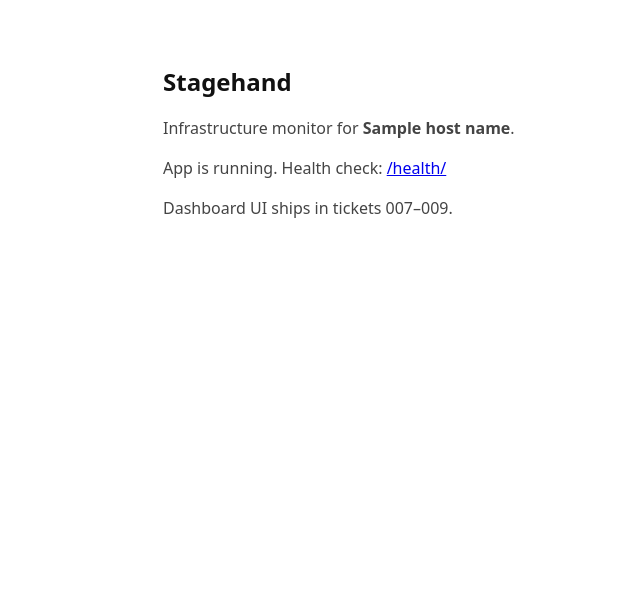
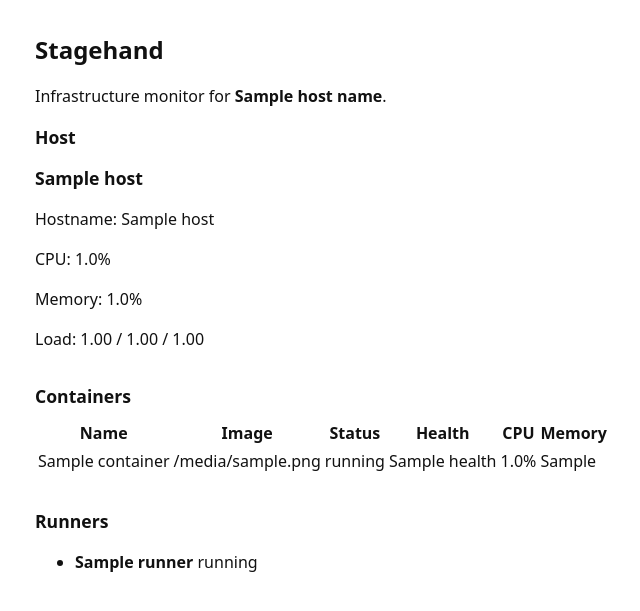
Before and after one commit to travisprol0/stagehand, a Django app: template monitor/templates/monitor/index.html in a window 1280 px wide. Shown: the top 611 px of the page, without its empty margins (157-797 px from the left). Run offline with Django 5.2, Linux system fonts and the light colour scheme; tables that the repository leaves empty hold one stand-in row (values such as "Sample post"); the template is opened without the code that fills it: values that come from a table or form of the project are taken from there, most other values are stand-ins (such as "Sample title", 1, 10 or a date in 2020).

Commit message:
view fragments

```diff
--- /dev/null
+++ b/monitor/templates/monitor/fragments/container_row.html
@@ -0,0 +1,8 @@
+<tr id="container-row-{{ container.pk }}">
+  <td>{{ container.name }}</td>
+  <td>{{ container.image }}</td>
+  <td>{{ container.status }}</td>
+  <td>{{ container.health }}</td>
+  <td>{% if container.cpu_percent is not None %}{{ container.cpu_percent|floatformat:1 }}%{% else %}—{% endif %}</td>
+  <td>{% if container.memory_bytes is not None %}{{ container.memory_bytes }}{% else %}—{% endif %}</td>
+</tr>
--- /dev/null
+++ b/monitor/templates/monitor/fragments/container_table.html
@@ -0,0 +1,23 @@
+<div id="container-table">
+  {% if containers %}
+    <table>
+      <thead>
+        <tr>
+          <th>Name</th>
+          <th>Image</th>
+          <th>Status</th>
+          <th>Health</th>
+          <th>CPU</th>
+          <th>Memory</th>
+        </tr>
+      </thead>
+      <tbody>
+        {% for container in containers %}
+          {% include "monitor/fragments/container_row.html" %}
+        {% endfor %}
+      </tbody>
+    </table>
+  {% else %}
+    <p>No containers found.</p>
+  {% endif %}
+</div>
--- /dev/null
+++ b/monitor/templates/monitor/fragments/empty_state.html
@@ -0,0 +1 @@
+<div class="empty-state">{{ message }}</div>
--- /dev/null
+++ b/monitor/templates/monitor/fragments/host_summary.html
@@ -0,0 +1,7 @@
+<div id="host-summary">
+  <h2>{{ host.name }}</h2>
+  <p>Hostname: {{ host.hostname }}</p>
+  <p>CPU: {{ host.cpu_percent|floatformat:1 }}%</p>
+  <p>Memory: {{ host.memory_percent|floatformat:1 }}%</p>
+  <p>Load: {{ host.load_avg_1|floatformat:2 }} / {{ host.load_avg_5|floatformat:2 }} / {{ host.load_avg_15|floatformat:2 }}</p>
+</div>
--- /dev/null
+++ b/monitor/templates/monitor/fragments/runner_list.html
@@ -0,0 +1,15 @@
+<div id="runner-list">
+  {% if runners %}
+    <ul>
+      {% for runner in runners %}
+        <li>
+          <strong>{{ runner.name }}</strong>
+          <span>{{ runner.status }}</span>
+          {% if runner.busy %}<span>(busy)</span>{% endif %}
+        </li>
+      {% endfor %}
+    </ul>
+  {% else %}
+    <p>No runners found.</p>
+  {% endif %}
+</div>
--- a/monitor/templates/monitor/index.html
+++ b/monitor/templates/monitor/index.html
@@ -7,21 +7,52 @@
     <style>
       body {
         font-family: system-ui, sans-serif;
-        max-width: 40rem;
-        margin: 4rem auto;
+        max-width: 56rem;
+        margin: 2rem auto;
         padding: 0 1rem;
         line-height: 1.5;
         color: #111;
       }
       h1 { font-size: 1.5rem; margin-bottom: 0.25rem; }
-      p { color: #444; }
-      code { background: #f4f4f5; padding: 0.1rem 0.35rem; border-radius: 0.25rem; }
+      section { margin-bottom: 2rem; }
+      section h2 { font-size: 1.1rem; margin-bottom: 0.5rem; }
     </style>
   </head>
   <body>
     <h1>Stagehand</h1>
     <p>Infrastructure monitor for <strong>{{ host_name }}</strong>.</p>
-    <p>App is running. Health check: <a href="/health/">/health/</a></p>
-    <p>Dashboard UI ships in tickets 007–009.</p>
+
+    <section>
+      <h2>Host</h2>
+      {% if host %}
+        {% include "monitor/fragments/host_summary.html" %}
+      {% else %}
+        <div id="host-summary">
+          {% include "monitor/fragments/empty_state.html" with message="No host data yet. Start the metrics collector." %}
+        </div>
+      {% endif %}
+    </section>
+
+    <section>
+      <h2>Containers</h2>
+      {% if host %}
+        {% include "monitor/fragments/container_table.html" %}
+      {% else %}
+        <div id="container-table">
+          {% include "monitor/fragments/empty_state.html" with message="No host data yet. Start the metrics collector." %}
+        </div>
+      {% endif %}
+    </section>
+
+    <section>
+      <h2>Runners</h2>
+      {% if host %}
+        {% include "monitor/fragments/runner_list.html" %}
+      {% else %}
+        <div id="runner-list">
+          {% include "monitor/fragments/empty_state.html" with message="No host data yet. Start the metrics collector." %}
+        </div>
+      {% endif %}
+    </section>
   </body>
 </html>
--- a/monitor/urls.py
+++ b/monitor/urls.py
@@ -1,8 +1,25 @@
 from django.urls import path
 
-from monitor import views
+from monitor.views import dashboard, fragments, health
 
 urlpatterns = [
-    path("", views.index, name="index"),
-    path("health/", views.health, name="health"),
+    path("", dashboard.index, name="index"),
+    path("health/", health.health, name="health"),
+    path(
+        "fragments/host-summary/",
+        fragments.host_summary,
+        name="fragment-host-summary",
+    ),
+    path("fragments/containers/", fragments.containers, name="fragment-containers"),
+    path(
+        "fragments/container/<int:pk>/row/",
+        fragments.container_row,
+        name="fragment-container-row",
+    ),
+    path("fragments/runners/", fragments.runners, name="fragment-runners"),
+    path(
+        "fragments/container/<int:pk>/logs/",
+        fragments.container_logs,
+        name="fragment-container-logs",
+    ),
 ]
--- /dev/null
+++ b/monitor/views/health.py
@@ -0,0 +1,5 @@
+from django.http import HttpResponse
+
+
+def health(request):
+    return HttpResponse("OK", content_type="text/plain")
```
Also changed, not shown: monitor/services/dashboard.py (added, +15 -0 lines), monitor/templates/monitor/fragments/container_logs.html (added, +8 -0 lines), monitor/tests/test_fragment_views.py (added, +88 -0 lines), monitor/views.py (deleted, +0 -15 lines), monitor/views/dashboard.py (added, +22 -0 lines), monitor/views/fragments.py (added, +89 -0 lines), monitor/views/__init__.py (added).
